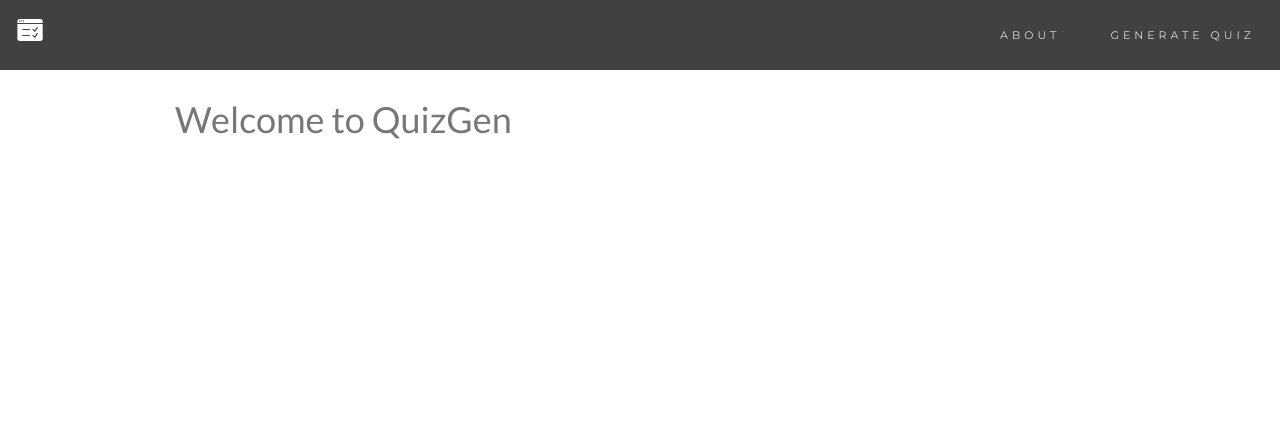
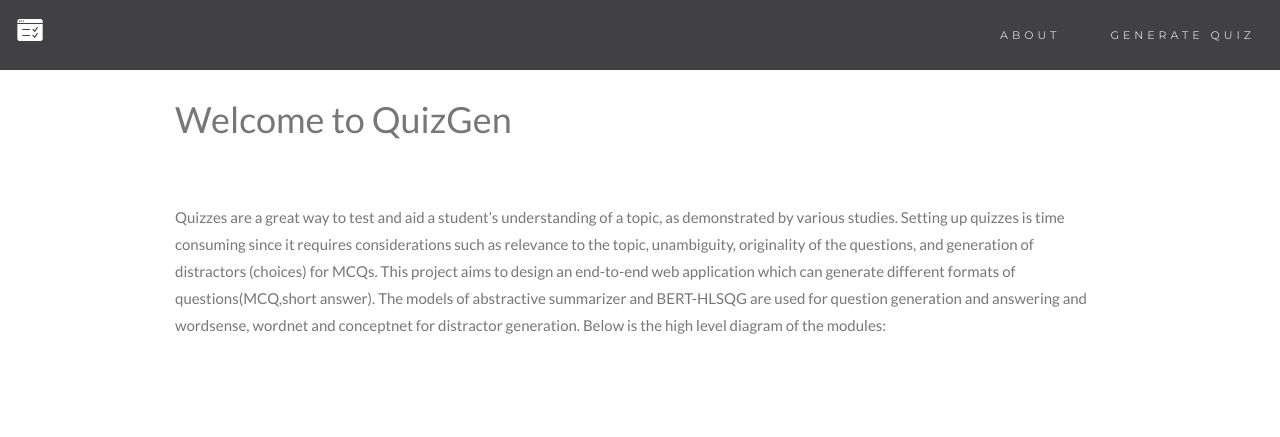
Before and after one commit to ShagufthaZK/IR_project, a Python web app: template templates/index.html in a window 1280 px wide. Shown: the top 437 px of the page. Before the commit the page ends 139 px from the top, so only its background shows below. Run offline with Jinja, Linux system fonts and the light colour scheme; the template is opened without the code that fills it, so the values that code supplies are empty; some libraries are stand-ins or nearby versions.

Commit message:
Add files via upload

```diff
--- a/templates/index.html
+++ b/templates/index.html
@@ -4,4 +4,29 @@ About
 {% endblock %}
 {% block content %}
     <h1> Welcome to QuizGen </h1>
+    <br><br>
+    <p>Quizzes are a great way to test and aid a student’s understanding
+        of a topic, as demonstrated by various studies. Setting up
+        quizzes is time consuming since it requires considerations such as
+        relevance to the topic, unambiguity, originality of the questions, and
+        generation of distractors (choices) for MCQs. This project aims to
+        design an end-to-end web application which can generate different
+        formats of questions(MCQ,short answer). The models of abstractive
+        summarizer and BERT-HLSQG are used for question generation and
+        answering and wordsense, wordnet and conceptnet for distractor
+        generation. Below is the high level diagram of the modules:</p>
+        <br><br><br>
+        <p>
+            <div class="modules" style="align-content: center;">
+                <img src="../static/img/DG_module.drawio.svg"><br><br><br><br>
+                 <img src="../static/img/Comp_Arch.drawio.svg">
+            </div>
+        </p>
+        <br><br>
+            <div style="text-align: center;">
+                <!-- <h2 style="flex-grow: 1;">Multiple Option Questions</h2> -->
+                <form action="/quizgen">
+                    <input type="submit" value="Generate Quiz" class="btn" style="align-content: center;">
+                </form>
+            </div>
 {% endblock %}
```
